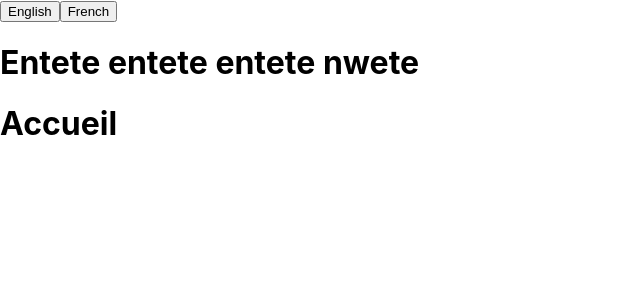
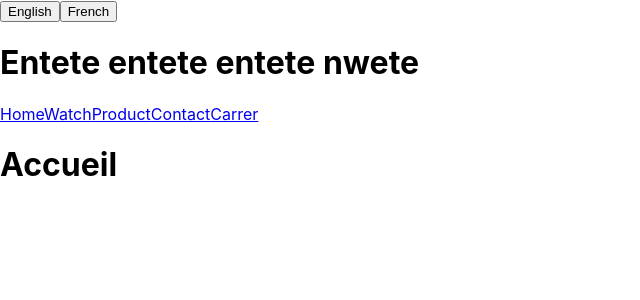
Before and after one commit to 582-41E-MA/projet-web-2-CollRen, a React (Create React App) app in the folder frontend/: page / in a window 1280 px wide. Shown: the top 300 px of the page, without its empty margins (0-640 px from the left). Built offline with nearby package versions, Linux system fonts and the light colour scheme.

Commit message:
Re-installer la bibliothèque i18n

```diff
--- a/frontend/package.json
+++ b/frontend/package.json
@@ -6,8 +6,10 @@
     "@testing-library/jest-dom": "^5.17.0",
     "@testing-library/react": "^13.4.0",
     "@testing-library/user-event": "^13.5.0",
+    "i18next": "^23.11.5",
     "react": "^18.3.1",
     "react-dom": "^18.3.1",
+    "react-i18next": "^14.1.2",
     "react-router-dom": "^6.23.1",
     "react-scripts": "5.0.1",
     "web-vitals": "^2.1.4"
--- a/frontend/src/components/partials/Entete/Entete.js
+++ b/frontend/src/components/partials/Entete/Entete.js
@@ -1,12 +1,14 @@
 import React from 'react';
-import "./Entete.css";
+import Nav from '../Nav/Nav';
 
-function Entete({ t}) {
+function Entete({t}) {
 
 
     return (
         <header>
+
             <h1>{t("titre")}</h1>
+            <Nav/>
         </header>
     );
 }
--- /dev/null
+++ b/frontend/src/components/partials/Nav/Nav.js
@@ -0,0 +1,24 @@
+function Nav() {
+
+    return (
+        <nav className="font-sen text-gray-800 dark:text-white uppercase text-lg lg:flex items-center hidden">
+        <a href="#" class="py-2 px-6 flex">
+            Home
+        </a>
+        <a href="#" class="py-2 px-6 flex">
+            Watch
+        </a>
+        <a href="#" class="py-2 px-6 flex">
+            Product
+        </a>
+        <a href="#" class="py-2 px-6 flex">
+            Contact
+        </a>
+        <a href="#" class="py-2 px-6 flex">
+            Carrer
+        </a>
+    </nav>
+    )
+}
+
+export default Nav;
--- a/frontend/src/index.css
+++ b/frontend/src/index.css
@@ -1,3 +1,4 @@
+
 body {
   margin: 0;
   font-family: -apple-system, BlinkMacSystemFont, 'Segoe UI', 'Roboto', 'Oxygen',
```
Also changed, not shown: frontend/src/components/partials/Entete/Entete.css (deleted), 1 other file (tests, documents, lock files or other folders).
